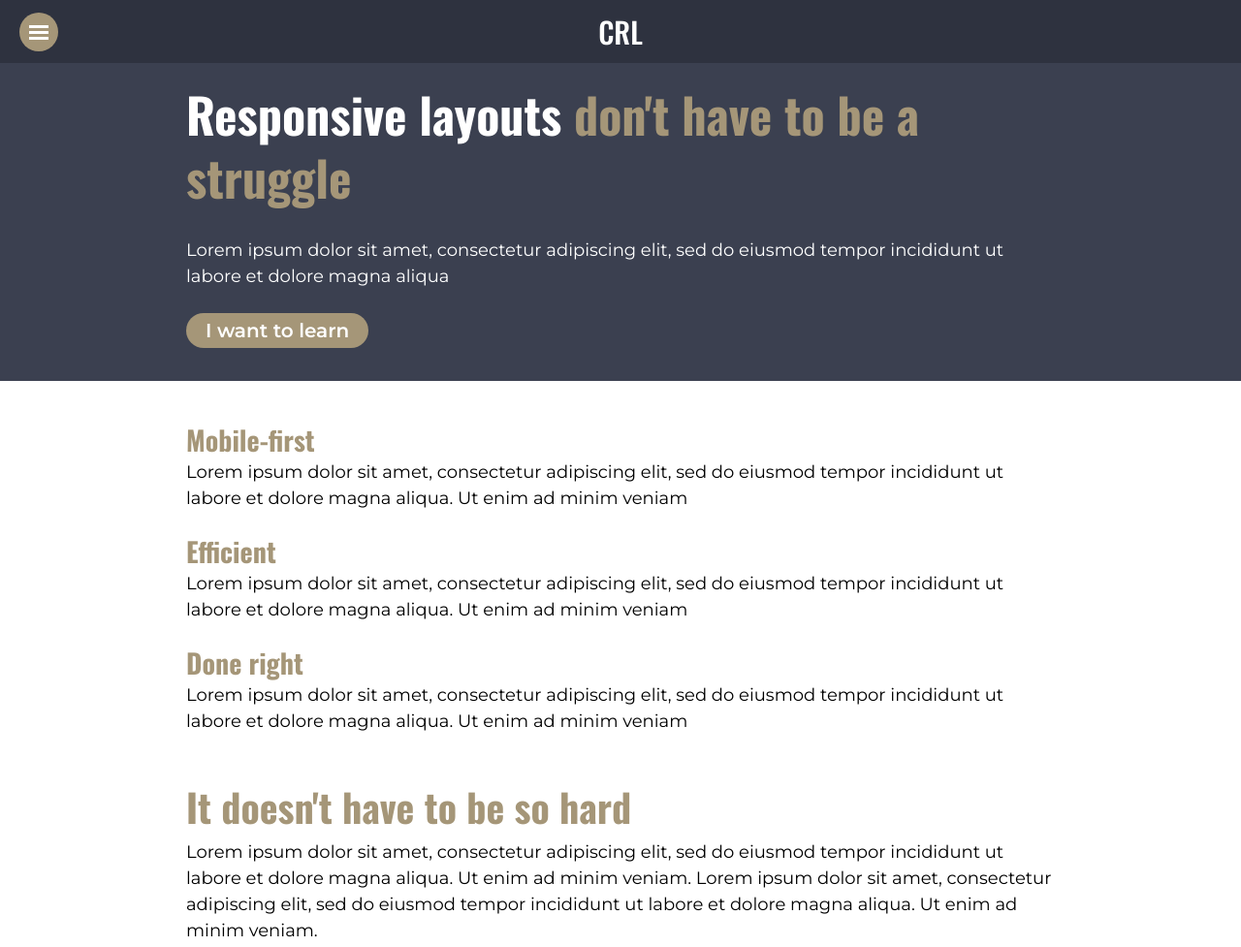
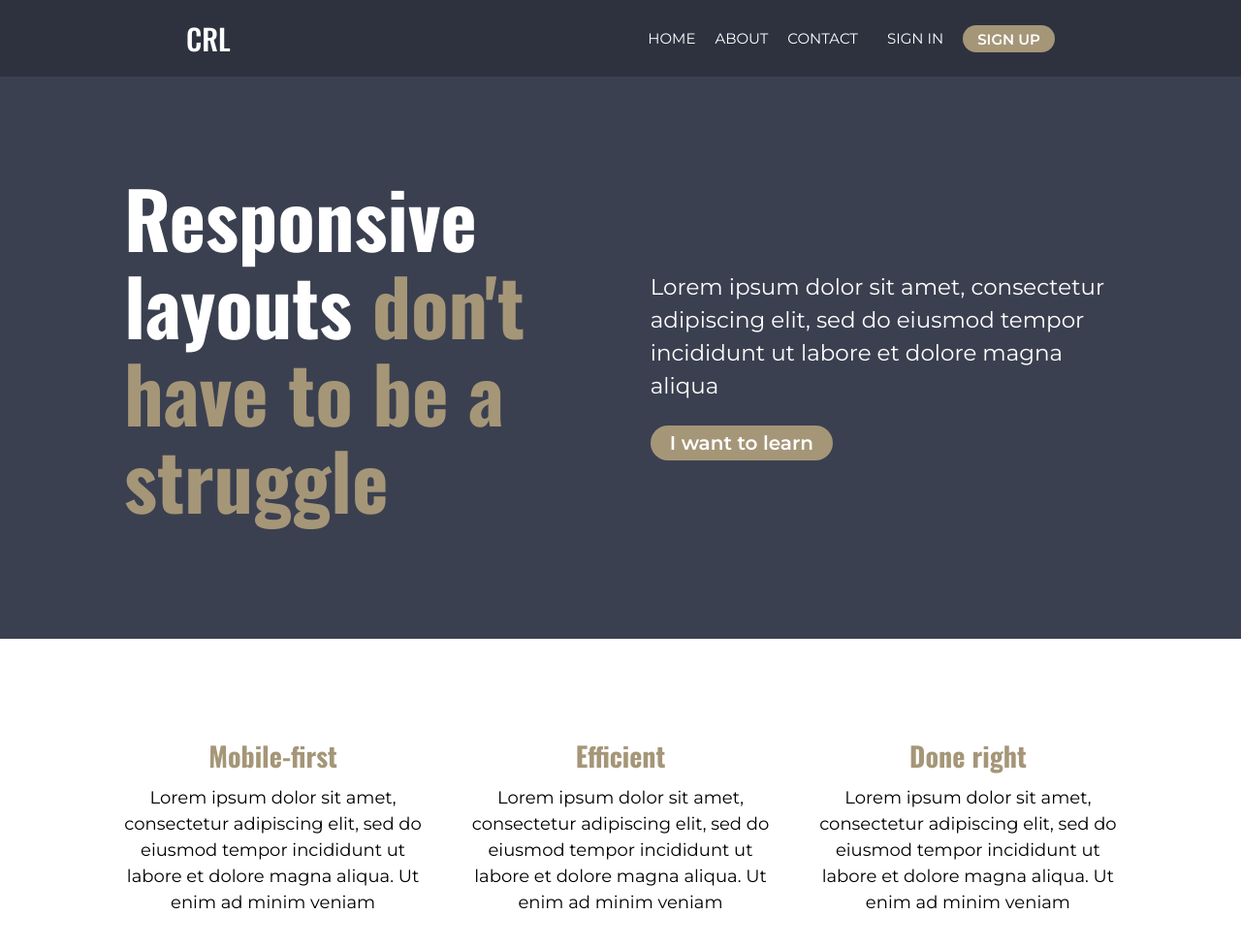
Before and after one commit to MarceloS98/Responsive-Layout, a plain HTML site: page index.html in a window 1280 px wide. Shown: the top 977 px of the page at 97% size. Drawn offline with nearby package versions, Linux system fonts and the light colour scheme.

Commit message:
Finalizado todo el proyecto menos el footer

```diff
--- a/css/desktop.css
+++ b/css/desktop.css
@@ -0,0 +1,112 @@
+.container {
+    width: 80%;
+}
+
+.row {
+    flex-wrap: nowrap;
+    justify-content: space-between;
+}
+
+/* Nav styles */
+
+.header__container {
+    display: flex;
+    justify-content: space-between;
+    width: 70%;
+    max-width: 1200px;
+    margin: 0 auto;
+}
+
+.logo {
+    align-self: center;
+}
+
+.nav-toggle {
+    display: none;
+}
+
+.nav {
+    visibility: visible;
+    position: static;
+    height: auto;
+    width: auto;
+    flex-direction: row;
+    justify-content: flex-end;
+}
+
+.nav__list {
+    display: flex;
+    align-items: center;
+}
+
+.nav__item {
+    margin: 0;
+}
+
+.nav__item + .nav__item {
+    margin-left: 2rem;
+}
+
+.nav__list--secondary {
+    border: none;
+    width: auto;
+    margin-left: 3rem;
+}
+
+/* Hero styles */
+.hero__container {
+    padding: 8rem 0;
+}
+
+.hero__col {
+    width: 47%;
+}
+
+.hero__title {
+    font-size: 8rem;
+    line-height: 9rem;
+}
+
+.col-2 {
+    align-self: center;
+}
+
+.hero__text {
+    font-size: 2.3rem;
+    line-height: 3.4rem;
+    font-weight: 400;
+}
+
+/* Description styles */
+.description {
+    padding: 10rem 0;
+}
+
+.description__col {
+    text-align: center;
+    width: 30%;
+}
+
+.description__title {
+    margin-bottom: 1rem;
+}
+
+/* In-depth section */
+.in-depth__container {
+    display: flex;
+    gap: 3rem;
+}
+
+/* .in-depth__col-1 {
+    flex-grow: 4;
+}
+
+.in-depth__col-2 {
+    flex-grow: 2;
+} */
+
+.in-depth__card-container {
+    flex-direction: column;
+    /* width: 40%; */
+    margin-top: 0;
+}
--- a/css/medium.css
+++ b/css/medium.css
@@ -0,0 +1,15 @@
+.row {
+    justify-content: center;
+}
+
+.card {
+    /* flex-basis: content; */
+    /* max-width: 48%; */
+    margin-top: 0;
+}
+
+.in-depth__card-container {
+    display: flex;
+    gap: 1rem;
+    margin-top: 2rem;
+}
--- a/css/styles.css
+++ b/css/styles.css
@@ -133,6 +133,14 @@ a {
     background-color: var(--almost-black);
 }
 
+/* .header__container {
+    display: inline-block;
+    text-align: center;
+    width: 100%;
+    padding: 1rem 0;
+    background-color: var(--almost-black);
+} */
+
 .nav {
     display: flex;
     flex-direction: column;
@@ -237,7 +245,8 @@ a {
     flex-direction: column;
     align-items: center;
     text-align: center;
-    margin: 2rem 0;
+    margin: 2rem 0 0;
+    /* min-width: 224px; */
     padding: 3em;
     background-color: var(--dark-blue);
 }
--- a/index.html
+++ b/index.html
@@ -5,7 +5,7 @@
     <meta http-equiv="X-UA-Compatible" content="IE=edge">
     <meta name="viewport" content="width=device-width, initial-scale=1.0">
     <link rel="stylesheet" href="/css/styles.css">
-    <link rel="stylesheet" href="/css/medium.css" media="(min-width: 700px)">
+    <link rel="stylesheet" href="/css/medium.css" media="(min-width: 800px)">
     <link rel="stylesheet" href="/css/desktop.css" media="(min-width: 1000px)">
     <link rel="preconnect" href="https://fonts.googleapis.com">
     <link rel="preconnect" href="https://fonts.gstatic.com" crossorigin>
@@ -15,11 +15,12 @@
 <body>
     <!-- Header Starts -->
     <header class="header">
+        <div class="header__container">
             <button class="nav-toggle" aria-label="open navigation">
                 <span class="hamburger"></span>
             </button>
-        <span class="logo">CRL</span>
-        <nav class="nav">
+            <span class="logo col">CRL</span>
+            <nav class="nav col">
                 <ul class="nav__list nav__list--primary">
                     <li class="nav__item"><a class="nav__link" href="#">Home</a></li>
                     <li class="nav__item"><a class="nav__link" href="#">About</a></li>
@@ -30,17 +31,18 @@
                     <li class="nav__item"><a class="nav__link btn" href="#">Sign up</a></li>
                 </ul>
             </nav>
+        </div>
     </header>
 
     <!-- Main Starts -->
     <main>
         <!-- Section Hero starts -->
         <section class="hero">
-            <div class="row container">
-                <div class="col">
+            <div class="hero__container row container">
+                <div class="hero__col col-1">
                     <h1 class="hero__title">Responsive layouts <span class="hero__title--gold">don't have to be a struggle</span></h1>
                 </div>
-                <div class="col">
+                <div class="hero__col col-2">
                     <p class="hero__text text">Lorem ipsum dolor sit amet, consectetur adipiscing elit, sed do eiusmod tempor
                         incididunt ut labore et dolore magna aliqua</p>
                     <a class="hero__btn btn" href="#">I want to learn</a>
@@ -52,17 +54,17 @@
         <!-- Section Description starts -->
         <section class="description">
             <div class="row container">
-                <div class="col">
+                <div class="description__col">
                     <h4 class="description__title title">Mobile-first</h4>
                     <p class="description__text text">Lorem ipsum dolor sit amet, consectetur adipiscing elit, sed do
                         eiusmod tempor incididunt ut labore et dolore magna aliqua. Ut enim ad minim veniam</p>
                 </div>
-                <div class="col">
+                <div class="description__col">
                     <h4 class="description__title title">Efficient</h4>
                     <p class="description__text text">Lorem ipsum dolor sit amet, consectetur adipiscing elit, sed do
                         eiusmod tempor incididunt ut labore et dolore magna aliqua. Ut enim ad minim veniam</p>
                 </div>
-                <div class="col">
+                <div class="description__col">
                     <h4 class="description__title title">Done right</h4>
                     <p class="description__text text"> Lorem ipsum dolor sit amet, consectetur adipiscing elit, sed do
                         eiusmod tempor incididunt ut labore et dolore magna aliqua. Ut enim ad minim veniam</p>
@@ -73,8 +75,8 @@
 
         <!-- Section In-depth starts -->
         <section class="in-depth">
-            <div class="container row">
-                <div class="col">
+            <div class="in-depth__container container">
+                <div class="in-depth__col-1">
                     <h3 class="in-depth__title title">It doesn't have to be so hard</h3>
                     <p class="text">
                         Lorem ipsum dolor sit amet, consectetur adipiscing elit, sed do
@@ -94,8 +96,8 @@
                         dolore magna aliqua. Ut enim ad minim veniam
                     </p>
                 </div>
-                <div class="col">
-                    <article class="card">
+                <div class="in-depth__card-container in-depth__col-2">
+                    <article class="card col">
                         <h3 class="card__title">Break it down</h3>
                         <div class="line"></div>
                         <p class="card__text text">
@@ -105,7 +107,7 @@
                             labore et dolore magna aliqua
                         </p>
                     </article>
-                    <article class="card">
+                    <article class="card col">
                         <h3 class="card__title">Work your way up</h3>
                         <div class="line"></div>
                         <p class="card__text text">
@@ -115,7 +117,7 @@
                             labore et dolore magna aliqua
                         </p>
                     </article>
-                    <article class="card">
+                    <article class="card col">
                         <h3 class="card__title">Example title</h3>
                         <div class="line"></div>
                         <p class="card__text text">
```
Lines whose indentation alone changed are shown as unchanged.
